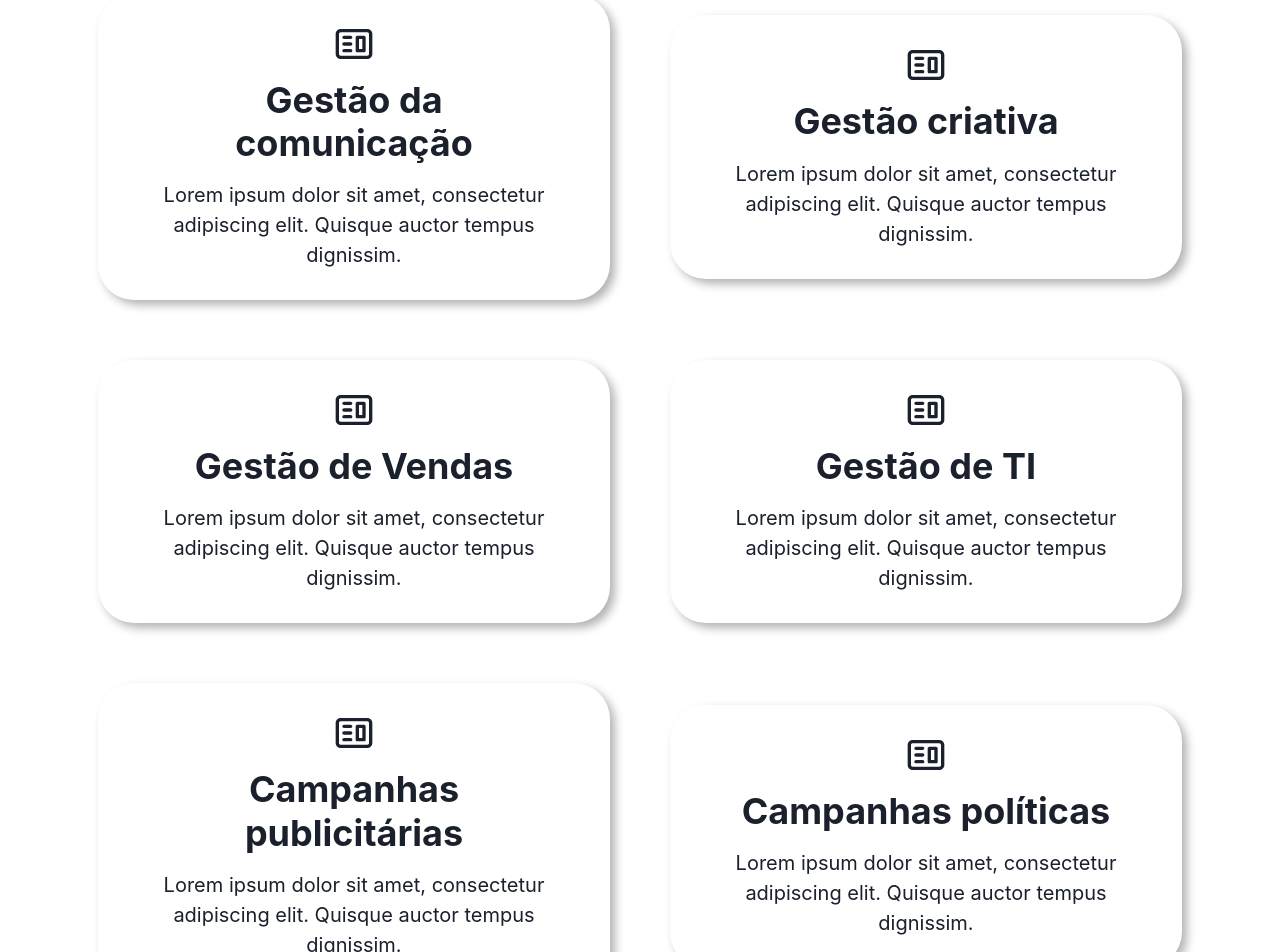
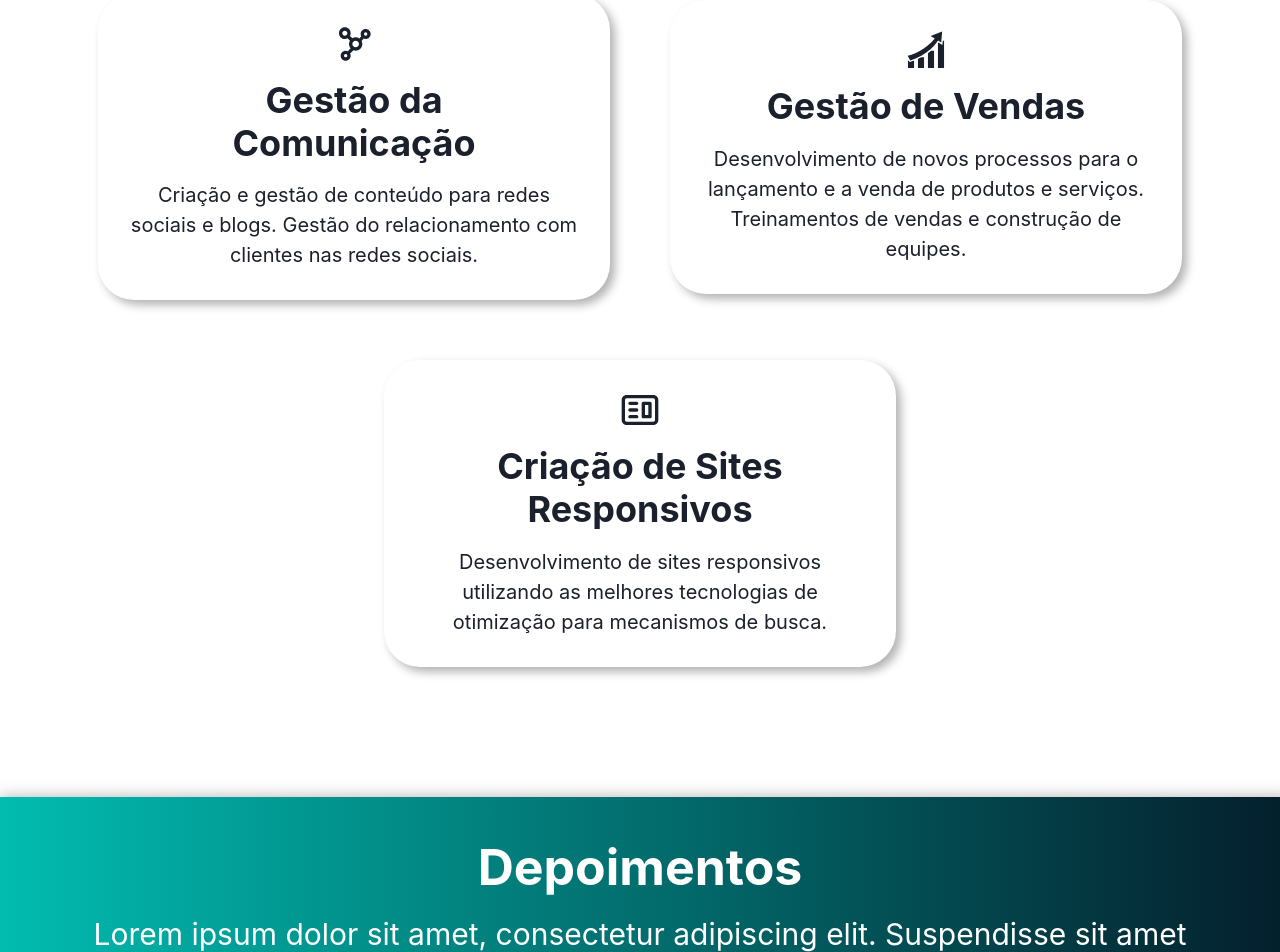
Before and after one commit to CarlosHenriqueMkt/triaga-company, a Next.js app: page / in a window 1280 px wide. Shown: the part 1729-2681 px from the top of the page. Built offline with nearby package versions, Linux system fonts and the light colour scheme.

Commit message:
New services and contact component done.

```diff
--- /dev/null
+++ b/components/contact/Contact.jsx
@@ -0,0 +1,116 @@
+import {
+	Box,
+	Button,
+	FormControl,
+	FormErrorMessage,
+	FormLabel,
+	Input,
+	Link,
+	Text,
+	Textarea,
+} from "@chakra-ui/react";
+import { useState } from "react";
+import { FaWhatsapp } from "react-icons/fa";
+
+export default function Contact() {
+	const [input, setInput] = useState({});
+	const [isClicked, setIsClicked] = useState({});
+
+	const handleInputChange = (e, inputName) => {
+		setInput({ ...input, [inputName]: e.target.value });
+	};
+
+	function handleInputClicked(inputName) {
+		setIsClicked({ ...isClicked, [inputName]: true });
+	}
+
+	const isError = {
+		name: isClicked?.name ? input?.name?.length < 3 : false,
+		msg: isClicked?.msg ? input?.msg?.length < 10 : false,
+	};
+
+	const dynamicLink = `https://api.whatsapp.com/send?phone=+34697899495&text=Olá%2C vim pelo seu site e estou interessado nos seus serviços.%0AMe chamo ${
+		input?.name
+	}.${!!input?.msg ? `%0A%0A${encodeURI(input.msg)}%0A` : ""}`;
+
+	function handleSendMsg() {
+		if (input?.name?.length <= 3) return;
+		window.open(dynamicLink, "_blank");
+	}
+
+	return (
+		<Box
+			minHeight="50vh"
+			id="contato"
+			marginTop="100px"
+			marginBottom="50px"
+		>
+			<Box textAlign="center" padding="12px 0" marginBottom="32px">
+				<Text as="h2" textAlign="center" fontSize="3xl">
+					Entre em contato!
+				</Text>
+				<Text as="p" margin="8px 0 16px" textAlign="center">
+					Se preferir entrar em contato via email:
+					<br />
+					<Link as="a" href="mailto:thaisinha.ib@gmail.com">
+						contato@triagacompany.com.br
+					</Link>
+				</Text>
+			</Box>
+			<Box
+				display="flex"
+				alignItems="center"
+				justifyContent="center"
+				padding="0 12px"
+			>
+				<Box width="500px">
+					<FormControl isInvalid={isError?.name} isRequired>
+						<FormLabel htmlFor="name">Nome</FormLabel>
+						<Input
+							id="name"
+							type="text"
+							value={input?.name || ""}
+							onChange={(e) => handleInputChange(e, "name")}
+							onClick={() => handleInputClicked("name")}
+							placeholder="Digite seu nome"
+						/>
+						{isError && (
+							<FormErrorMessage>
+								Nome é obrigatório.
+							</FormErrorMessage>
+						)}
+					</FormControl>
+					<FormControl
+						margin="12px 0"
+						isInvalid={isError?.msg}
+						isRequired
+					>
+						<FormLabel htmlFor="msg">Mensagem</FormLabel>
+						<Textarea
+							id="msg"
+							value={input?.msg}
+							onChange={(e) => handleInputChange(e, "msg")}
+							placeholder="Coloque aqui sua mensagem"
+							size="sm"
+						/>
+					</FormControl>
+					<Box
+						display="flex"
+						justifyContent="center"
+						marginTop="24px"
+					>
+						<Button
+							width="150px"
+							color="white"
+							colorScheme="whatsapp"
+							onClick={handleSendMsg}
+							alignContent="center"
+						>
+							<FaWhatsapp size="25px" /> Enviar
+						</Button>
+					</Box>
+				</Box>
+			</Box>
+		</Box>
+	);
+}
--- a/components/header/MenuLinks.jsx
+++ b/components/header/MenuLinks.jsx
@@ -26,8 +26,8 @@ export default function MenuLinks() {
 				</Link>
 			</Box>
 			<Box marginTop={{ base: "10px", md: "0" }}>
-				<Link className={styles.navLink} href="#blog">
-					Blog
+				<Link className={styles.navLink} href="#contact">
+					Contato
 				</Link>
 			</Box>
 		</>
--- a/components/serviceslist/Services.jsx
+++ b/components/serviceslist/Services.jsx
@@ -1,5 +1,7 @@
 import styles from "../../styles/services.module.sass";
 import { CgWebsite } from "react-icons/cg";
+import { BiNetworkChart } from "react-icons/bi";
+import { GiProgression } from "react-icons/gi";
 import React from "react";
 import { Box, Heading, Text } from "@chakra-ui/react";
 
@@ -18,51 +20,30 @@ export const Services = () => {
 				</Box>
 				<Box className={styles.servicesFlex}>
 					<Box className={styles.servicesBox}>
-						<CgWebsite className={styles.servicesIcon} />
-						<Heading as="h3">Gestão da comunicação</Heading>
+						<BiNetworkChart className={styles.servicesIcon} />
+						<Heading as="h3">Gestão da Comunicação</Heading>
 						<Text>
-							Lorem ipsum dolor sit amet, consectetur adipiscing
-							elit. Quisque auctor tempus dignissim.
+							Criação e gestão de conteúdo para redes sociais e
+							blogs. Gestão do relacionamento com clientes nas
+							redes sociais.
+						</Text>
+					</Box>
+					<Box className={styles.servicesBox}>
+						<GiProgression className={styles.servicesIcon} />
+						<Heading as="h3">Gestão de Vendas</Heading>
+						<Text>
+							Desenvolvimento de novos processos para o lançamento
+							e a venda de produtos e serviços. Treinamentos de
+							vendas e construção de equipes.
 						</Text>
 					</Box>
 					<Box className={styles.servicesBox}>
 						<CgWebsite className={styles.servicesIcon} />
-						<Heading as="h3">Gestão criativa</Heading>
+						<Heading as="h3">Criação de Sites Responsivos</Heading>
 						<Text>
-							Lorem ipsum dolor sit amet, consectetur adipiscing
-							elit. Quisque auctor tempus dignissim.
-						</Text>
-					</Box>
-					<Box className={styles.servicesBox}>
-						<CgWebsite className={styles.servicesIcon} />
-						<Heading as="h3">Gestão de Vendas</Heading>
-						<Text>
-							Lorem ipsum dolor sit amet, consectetur adipiscing
-							elit. Quisque auctor tempus dignissim.
-						</Text>
-					</Box>
-					<Box className={styles.servicesBox}>
-						<CgWebsite className={styles.servicesIcon} />
-						<Heading as="h3">Gestão de TI</Heading>
-						<Text>
-							Lorem ipsum dolor sit amet, consectetur adipiscing
-							elit. Quisque auctor tempus dignissim.
-						</Text>
-					</Box>
-					<Box className={styles.servicesBox}>
-						<CgWebsite className={styles.servicesIcon} />
-						<Heading as="h3">Campanhas publicitárias</Heading>
-						<Text>
-							Lorem ipsum dolor sit amet, consectetur adipiscing
-							elit. Quisque auctor tempus dignissim.
-						</Text>
-					</Box>
-					<Box className={styles.servicesBox}>
-						<CgWebsite className={styles.servicesIcon} />
-						<Heading as="h3">Campanhas políticas</Heading>
-						<Text>
-							Lorem ipsum dolor sit amet, consectetur adipiscing
-							elit. Quisque auctor tempus dignissim.
+							Desenvolvimento de sites responsivos utilizando as
+							melhores tecnologias de otimização para mecanismos
+							de busca.
 						</Text>
 					</Box>
 				</Box>
--- a/pages/index.js
+++ b/pages/index.js
@@ -3,6 +3,7 @@ import { Header } from "../components/header/Header";
 import Hero from "../components/hero/Hero";
 import { Services } from "../components/serviceslist/Services";
 import { Clients } from "../components/trust/Clients";
+import Contact from "../components/contact/Contact";
 
 export default function Home() {
 	return (
@@ -12,6 +13,7 @@ export default function Home() {
 			<Clients />
 			<Services />
 			<Testemonials />
+			<Contact />
 		</>
 	);
 }
```
